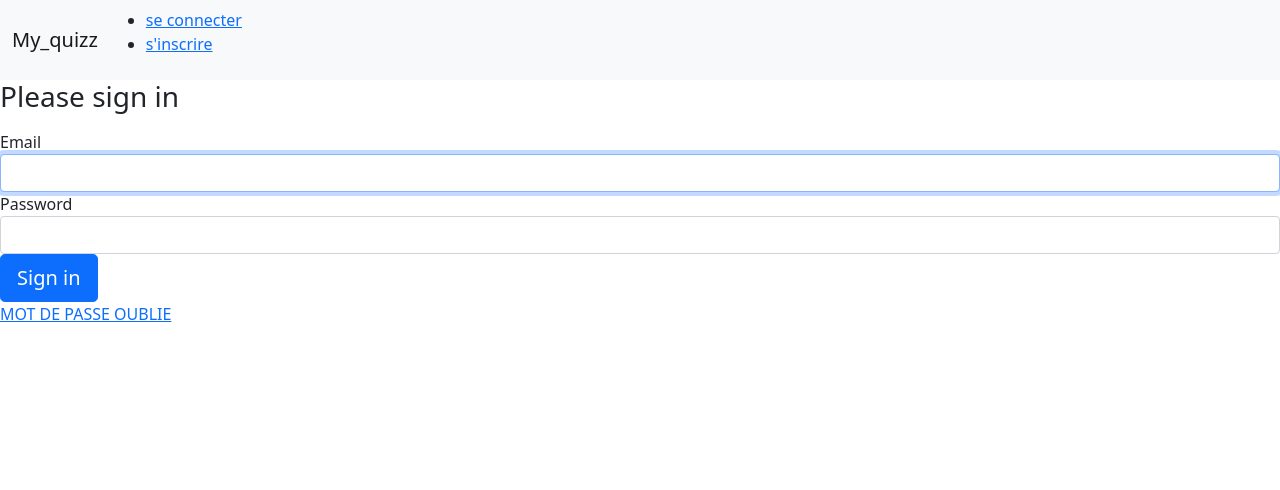
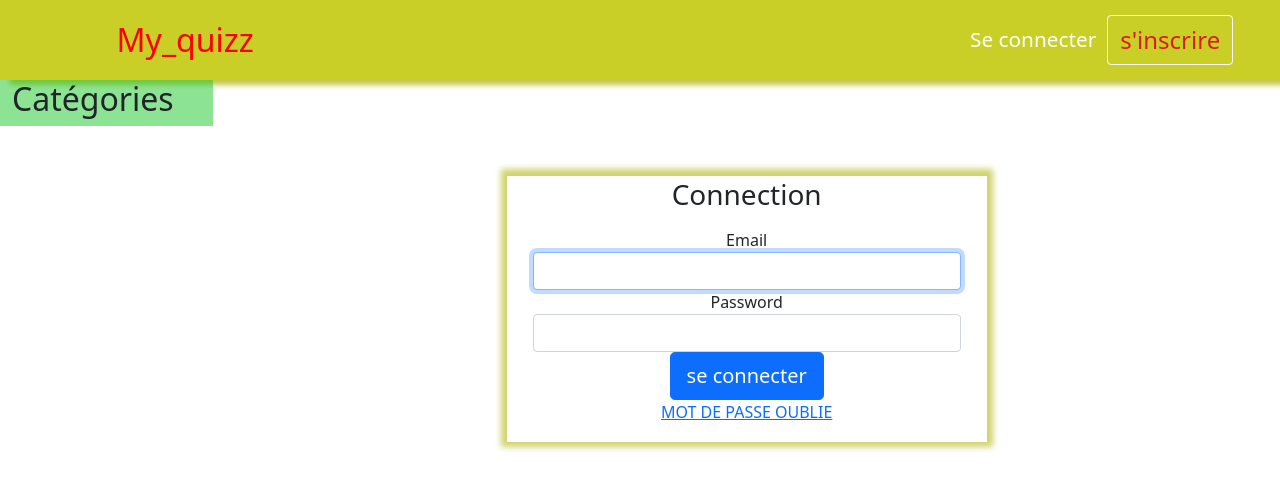
Before and after one commit to mohamadimsa/my_quizz, a Symfony app: template templates/security/login.html.twig in a window 1280 px wide. Shown: the top 490 px of the page. Run offline with Twig, Linux system fonts and the light colour scheme; the template is opened without the code that fills it, so the values that code supplies are empty; some libraries are stand-ins or nearby versions.

Commit message:
mise en place du css

```diff
--- /dev/null
+++ b/public/css/style.css
@@ -0,0 +1,52 @@
+.logo{
+    font-size: 2em;
+    color: red;
+}
+.link{
+    text-decoration: none;
+}
+.navbar{
+    background-color: #cacf27;
+    box-shadow: 10px 5px 5px#c4c849;
+    height: 5em;
+}
+.navbar-brand{
+    padding-left: 7%;
+}
+.cn{
+    font-size: 1.3em;
+    color: white;
+}
+.btn-outline-success{
+    color: #dd1b1b;
+    font-size: 1.5em;
+    border-color: white ;
+
+}
+.btn-outline-success:hover{
+    color: white;
+    background-color: #c4c849;
+}
+
+.menu-categorie {
+  background-color: rgba(37, 202, 51, 0.52);
+  height: 100%;
+}
+.menu-categorie a{
+    color: rgba(75, 74, 74, 0.986);
+}
+.menu-categorie a:hover{
+    border-bottom: 2px dotted black;
+    color: red;
+    font-size: 1.4em;
+}
+
+/* page connecyion*/
+
+.form-connection{
+width: 30em;
+margin-top: 6em;
+border: 2px solid white;
+text-align: center;
+box-shadow: 0px -1px 6px 6px rgba(196, 200, 73, 0.8);
+}
--- a/src/Controller/RegistrationController.php
+++ b/src/Controller/RegistrationController.php
@@ -1,7 +1,7 @@
 <?php
 
 namespace App\Controller;
-
+use App\Entity\Categories;
 use App\Entity\User;
 use App\Repository\UserRepository;
 use App\Form\RegistrationFormType;
@@ -63,9 +63,10 @@ class RegistrationController extends AbstractController
         $mailer->send($message);
             return $this->redirectToRoute('app_login');
         }
-
+        $categories_name = $this->getDoctrine()->getRepository(Categories::class)->findAll();
         return $this->render('registration/register.html.twig', [
             'registrationForm' => $form->createView(),
+            "categories" => $categories_name
         ]);
     }
 
--- a/src/Controller/SecurityController.php
+++ b/src/Controller/SecurityController.php
@@ -1,7 +1,7 @@
 <?php
 
 namespace App\Controller;
-
+use App\Entity\Categories;
 use Symfony\Bundle\FrameworkBundle\Controller\AbstractController;
 use Symfony\Component\HttpFoundation\Response;
 use Symfony\Component\Routing\Annotation\Route;
@@ -17,13 +17,14 @@ class SecurityController extends AbstractController
         if ($this->getUser()) {
             return $this->redirectToRoute('dashboard');
          }
+         $categories_name = $this->getDoctrine()->getRepository(Categories::class)->findAll();
 
         // get the login error if there is one
         $error = $authenticationUtils->getLastAuthenticationError();
         // last username entered by the user
         $lastUsername = $authenticationUtils->getLastUsername();
 
-        return $this->render('security/login.html.twig', ['last_username' => $lastUsername, 'error' => $error]);
+        return $this->render('security/login.html.twig', ['last_username' => $lastUsername, 'error' => $error,"categories" => $categories_name]);
     }
 
     /**
--- a/templates/base.html.twig
+++ b/templates/base.html.twig
@@ -3,6 +3,7 @@
 	<head>
 		<meta charset="UTF-8">
 		<link href="https://cdn.jsdelivr.net/npm/bootstrap@5.0.0-beta3/dist/css/bootstrap.min.css" rel="stylesheet" integrity="sha384-eOJMYsd53ii+scO/bJGFsiCZc+5NDVN2yr8+0RDqr0Ql0h+rP48ckxlpbzKgwra6" crossorigin="anonymous">
+		<link rel="stylesheet" href="{{asset('css/style.css')}}" type="text/css" >
 		<title>
 			{% block title %}My_quizz!
 			{% endblock %}
@@ -13,22 +14,39 @@
 
 	</head>
 <body>
+
 <div class="container-fluid">
-			<div class="row">
-
-				<nav class="navbar navbar-expand-lg navbar-light bg-light col">
-					<a class="navbar-brand" href="{{ path('home')}}">My_quizz</a>
+    <div class="row menu" >
+		<nav class="navbar navbar-expand-lg  col ">
+			<a class="navbar-brand col-9 logo" href="{{ path('home')}}">&nbsp;&nbsp;My_quizz</a>
 			    {% if is_granted('IS_AUTHENTICATED_REMEMBERED') %}
 			<a class="link" href="{{ path('app_logout') }}">deconnexion</a>
 				{% else %}
-						<ul>
-							<li><a href="{{path("app_login") }}">se connecter</a></li>
-							<li><a href="{{path("app_register") }}">s'inscrire</a></li>
-						</ul>
+			<a class="link cn" href="{{path("app_login") }}">Se connecter &nbsp; </a>
+			<a class="link btn btn-outline-success" href="{{path("app_register") }}">s'inscrire</a>
 				{% endif %}
 
 		</nav>
 	</div>
+
+    <div class="row">
+        <div class="col-2 menu-categorie position-sticky">
+            <h2>Catégories</h2>
+			<nav class="nav flex-column">
+			 {% for categorie in categories %}
+				<a  class="nav-link" href="/categorie/{{categorie.name}}">{{categorie.name}}</a>
+				{% endfor %}
+
+			</nav>
+
+		</div>
+
+		<div class="col contenue-central">
+			{% block central %}{% endblock %}
+		</div>
+
+	</div>
+
+</div>
 </body>
-	</body>
-</html></div>{% block body %}{% endblock %}</body></html>
+</html>
--- a/templates/quizz/index.html.twig
+++ b/templates/quizz/index.html.twig
@@ -2,7 +2,7 @@
 
 {% block title %}Hello QuizzController!{% endblock %}
 
-{% block body %}
+{% block central %}
 
 <div class="container-fluid">
 		<div class="row">
--- a/templates/quizz/quizz.html.twig
+++ b/templates/quizz/quizz.html.twig
@@ -2,7 +2,7 @@
 
 {% block title %}Hello QuizzController!{% endblock %}
 
-{% block body %}
+{% block central %}
 
 <div class="container-fluid">
 
--- a/templates/registration/register.html.twig
+++ b/templates/registration/register.html.twig
@@ -2,7 +2,7 @@
 
 {% block title %}Register{% endblock %}
 
-{% block body %}
+{% block central %}
     {% for flashError in app.flashes('verify_email_error') %}
         <div class="alert alert-danger" role="alert">{{ flashError }}</div>
     {% endfor %}
--- a/templates/security/login.html.twig
+++ b/templates/security/login.html.twig
@@ -1,7 +1,7 @@
 {% extends 'base.html.twig' %}
 
 {% block title %}Log in!{% endblock %}
-{% block body %}
+{% block central %}
 {% for message in app.flashes('success') %}
             <div class="alert alert-success">
                 {{ message }}
@@ -12,18 +12,16 @@
                 {{ message|raw }}
             </div>
         {% endfor %}
+    <div class="row justify-content-center nav-connection">
+        <div class="row justify-content-center form-connection">
+
+        <h1 class="h3 mb-3 font-weight-normal">Connection</h1>
 <form method="post">
     {% if error %}
         <div class="alert alert-danger">{{ error.messageKey|trans(error.messageData, 'security') }}</div>
     {% endif %}
 
-    {% if app.user %}
-        <div class="mb-3">
-            You are logged in as {{ app.user.username }}, <a href="{{ path('app_logout') }}">Logout</a>
-        </div>
-    {% endif %}
 
-    <h1 class="h3 mb-3 font-weight-normal">Please sign in</h1>
     <label for="inputEmail">Email</label>
     <input type="email" value="{{ last_username }}" name="email" id="inputEmail" class="form-control" required autofocus>
     <label for="inputPassword">Password</label>
@@ -45,8 +43,10 @@
     #}
 
     <button class="btn btn-lg btn-primary" type="submit">
-        Sign in
+        se connecter
     </button>
 </form>
 <p><a href="{{ path('app_forgotten_password')}}">MOT DE PASSE OUBLIE</a></p>
+</div>
+</div>
 {% endblock %}
```
Also changed, not shown: src/Controller/HomeController.php (+8 -3 lines), templates/home/index.html.twig (+1 -13 lines), templates/home/listQuizz.html.twig (+1 -13 lines). Lines whose indentation alone changed are shown as unchanged.
